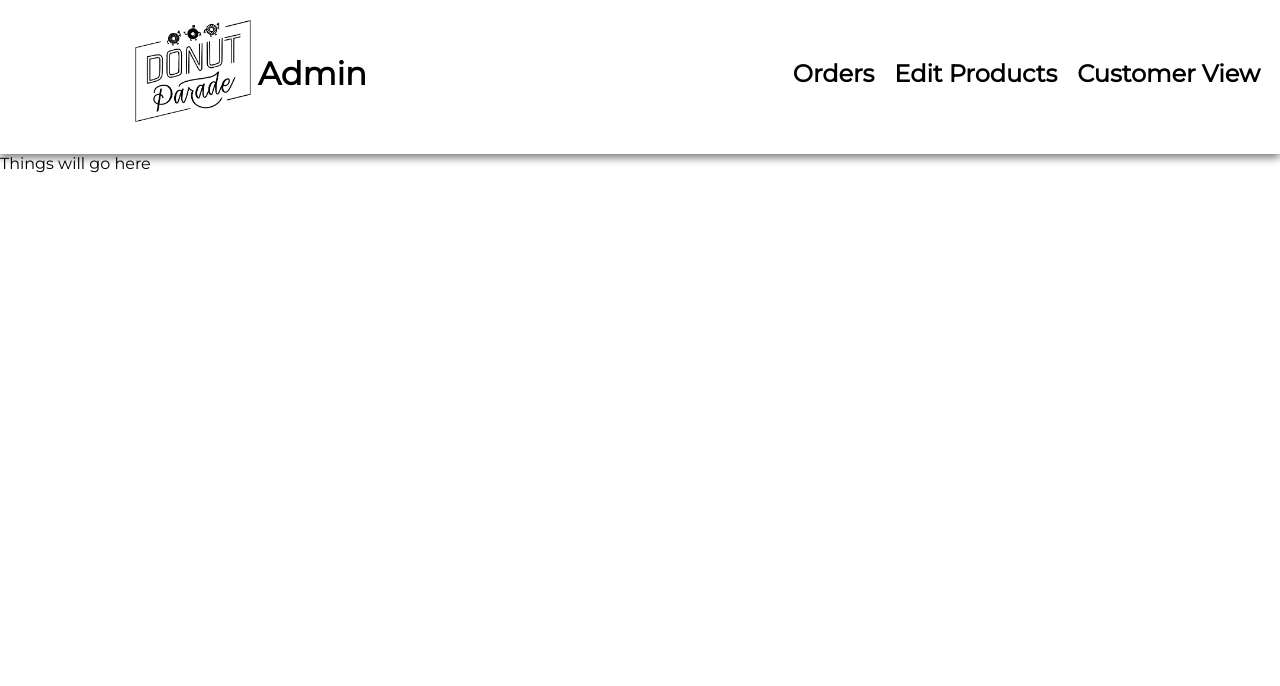
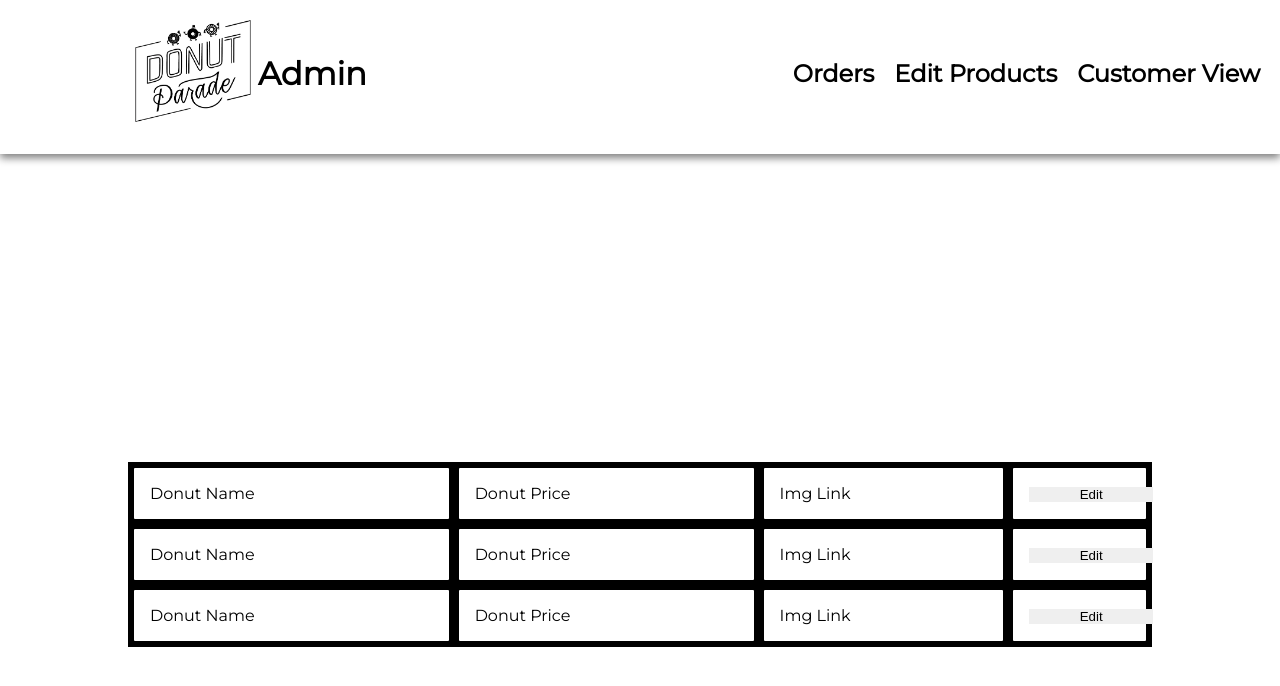
Before and after one commit to CSCD488-Winter2024/project-description-user-stories-and-glossary-project-unknown, a React (Vite) app in the folder DonutParade/: page /admin/edit in a window 1280 px wide. Shown: the top 686 px of the page. Built offline with nearby package versions, Linux system fonts and the light colour scheme; no server answers; the database is empty; a web font is replaced by a local one.

Commit message:
Added Table to AdminEdit

```diff
--- a/DonutParade/src/pages/AdminEdit.jsx
+++ b/DonutParade/src/pages/AdminEdit.jsx
@@ -1,5 +1,5 @@
 import React from 'react';
-import '../styles/AdminOrders.css';
+import '../styles/AdminEdit.css';
 import '../index.css';
 import AdminNav from '../components/AdminHeader';
 
@@ -7,7 +7,29 @@ function AdminEdit() {
   return (
     <div className="AdminEdit">
       <AdminNav />
-      <p>Things will go here</p>
+      <div id="AdminEdit">
+        <table>
+        <tr>
+          <td>Donut Name</td>
+          <td>Donut Price</td>
+          <td>Img Link</td>
+          <td class="edit-button-container"><button class="edit-button">Edit</button></td>
+        </tr>
+        <tr>
+          <td>Donut Name</td>
+          <td>Donut Price</td>
+          <td>Img Link</td>
+          <td class="edit-button-container"><button class="edit-button">Edit</button></td>
+        </tr>
+        <tr>
+          <td>Donut Name</td>
+          <td>Donut Price</td>
+          <td>Img Link</td>
+          <td class="edit-button-container"><button class="edit-button">Edit</button></td>
+        </tr>
+      </table>
+      </div>
+
       </div>
   );
 }
--- /dev/null
+++ b/DonutParade/src/styles/AdminEdit.css
@@ -0,0 +1,24 @@
+#AdminEdit {
+    display: flex;
+    height: 100vh;
+    width: 100vw;
+    align-items:center;
+    justify-content: center;
+}
+table{
+    background-color: black;
+    width:80%;
+}
+td{
+    font-family: Montserrat;
+    padding:1rem;
+    border: .25rem black solid;
+    border-radius: 5px;
+    background-color: white;
+}
+.edit-button{
+    height: fit-content;
+    border-style: none;
+    padding-left:50%;
+    padding-right:50%;
+}
--- a/DonutParade/src/styles/AdminHeader.css
+++ b/DonutParade/src/styles/AdminHeader.css
@@ -32,3 +32,8 @@
     height: 110px;
     padding-left: 4rem;
 }
+.nav-option:hover {
+    color: #BDD7BC;
+    white-space: nowrap;
+    z-index: 3;
+}
```
